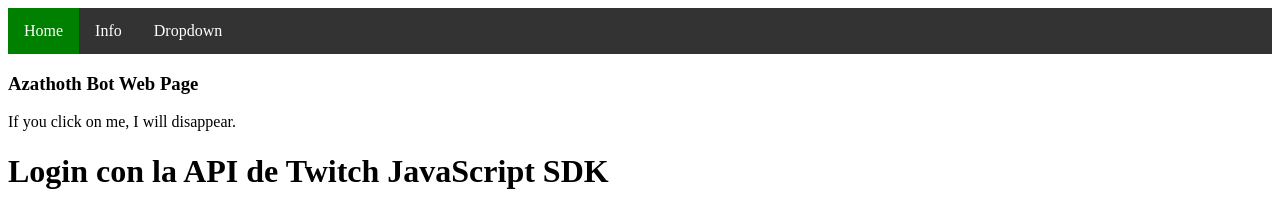
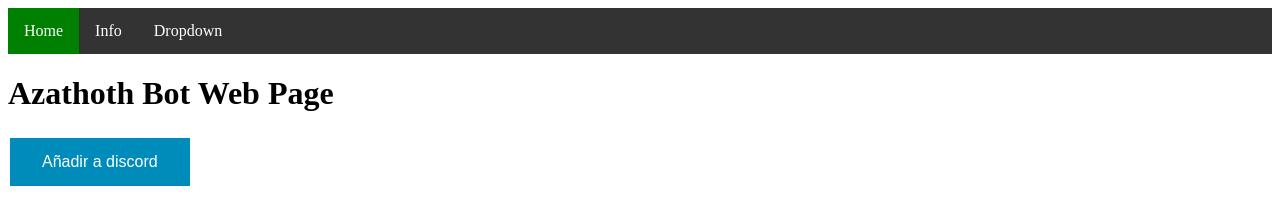
Before and after one commit to SimonStoyanov/Azathoth-Bot, a website: page site/index.html in a window 1280 px wide. Shown: the top 208 px of the page. Drawn offline with nearby package versions, Linux system fonts and the light colour scheme; grey boxes are pictures that could not be loaded.

Commit message:
Added Button to connect Bot to a Discord Server

```diff
--- a/site/index.html
+++ b/site/index.html
@@ -63,6 +63,20 @@
 			background-color: green;
 			color: white;
 		}
+
+		.button {
+			border: none;
+			color: white;
+			padding: 15px 32px;
+			text-align: center;
+			text-decoration: none;
+			display: inline-block;
+			font-size: 16px;
+			margin: 4px 2px;
+			cursor: pointer;
+		}
+
+    .discord {background-color: #008CBA;} /* Blue */
 	</style>
 </head>
 
@@ -81,10 +95,11 @@
 		</li>
 	</ul>
 
-	<h3>Azathoth Bot Web Page</h3>
-	<p>If you click on me, I will disappear.</p>
+	<h1>Azathoth Bot Web Page</h1>
 
-  <h1>Login con la API de Twitch JavaScript SDK</h1>
+	<button class="button discord" onclick=" window.open('https://discord.com/api/oauth2/authorize?client_id=756227745729609889&permissions=2146959219&scope=bot','_blank')">Añadir a discord</button>
+
+  <!--<h1>Login con la API de Twitch JavaScript SDK</h1>
 	<a href="#"><img src="https://brand.twitch.tv/assets/images/black.png" class="twitch-connect"/></a>
 
 	<div id="login-info">
@@ -94,6 +109,7 @@
 
 		<a id="btn-logout" class="btn btn-danger twitch-disconnect" href="#">Logout</a>
 	</div>
+  -->
 </body>
 <footer>
 	<script src="https://ajax.googleapis.com/ajax/libs/jquery/3.5.1/jquery.min.js">
```
